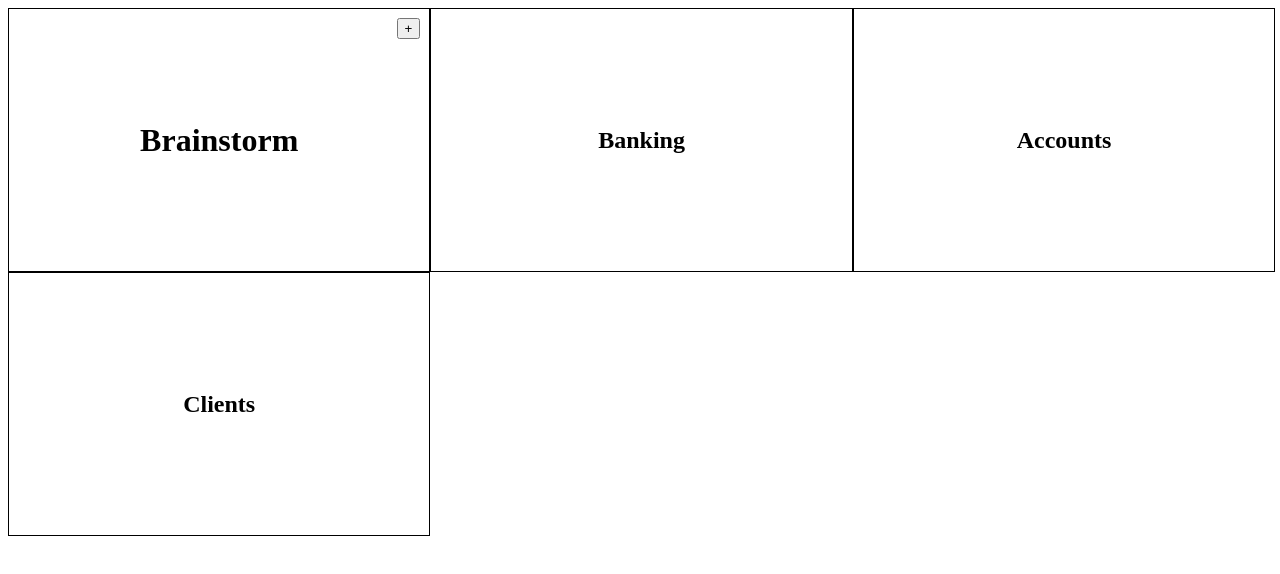
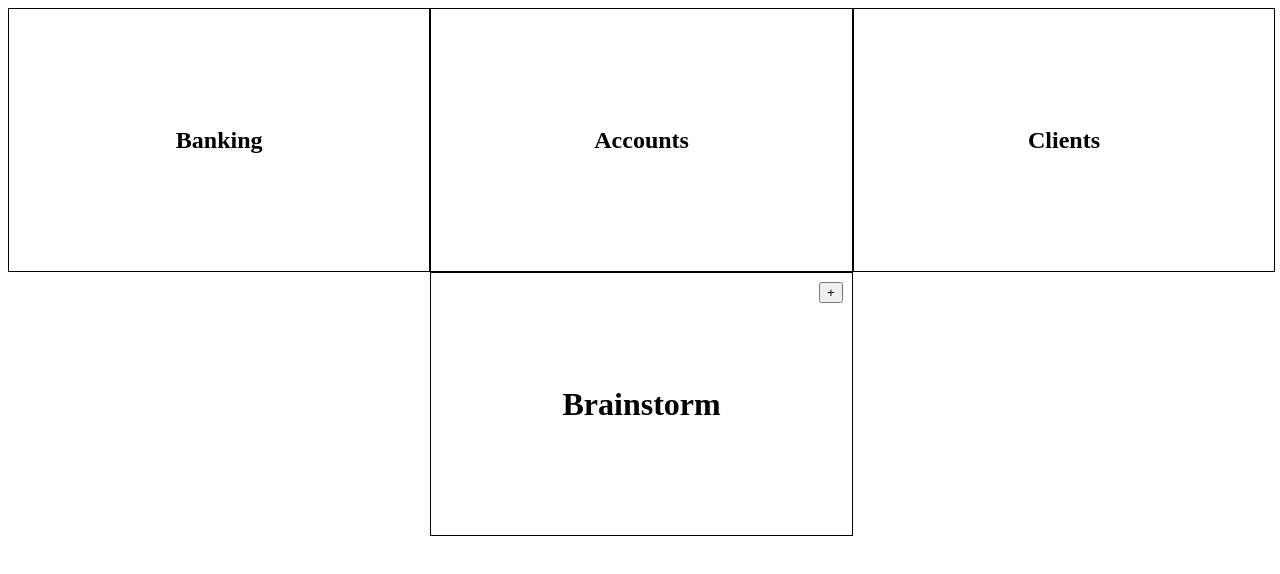
Before and after one commit to mcclymont-k/brainstorm-anon, a Vue app: page /#/ in a window 1280 px wide. Shown: the top 574 px of the page. Built offline with nearby package versions, Linux system fonts and the light colour scheme.

Commit message:
Changed the styling so that the main idea sits in the middle of the grid and sorted the modal so it stays central

```diff
--- a/src/components/Home.vue
+++ b/src/components/Home.vue
@@ -1,9 +1,6 @@
 <template>
   <div class="app">
     <div class='mainContainer'>
-      <div class='ideaContainer'>
-        <button class='plusButton' v-on:click='modalOpen'>+</button>
-        <!--Popup modal  -->
       <div class='modal' v-bind:class="{'modalVisible': showAlert}">
         <div class='modalContent'>
           <button class='close' v-on:click='modalClose'>X</button>
@@ -17,12 +14,15 @@
           </form>
         </div>
       </div>
+      <div class='ideaContainer centralIdea'>
+        <button class='plusButton' v-on:click='modalOpen'>+</button>
+        <!--Popup modal  -->
+
         <div class='ideaCloud'>
           <h1>Brainstorm</h1>
         </div>
       </div>
       <div v-for="(data, index) in fakeData" class='ideaCloud'><h2>{{data.title}}</h2></div>
-      <div v-bind:class="{'tripod': showAlert, 'rimple': showClass}"></div>
     </div>
   </div>
 </template>
@@ -148,4 +148,9 @@ export default {
     margin: 10px;
   }
 
+  .centralIdea {
+    grid-column-start: 2;
+    grid-row-start: 2;
+  }
+
 </style>
```
Lines whose indentation alone changed are shown as unchanged.
